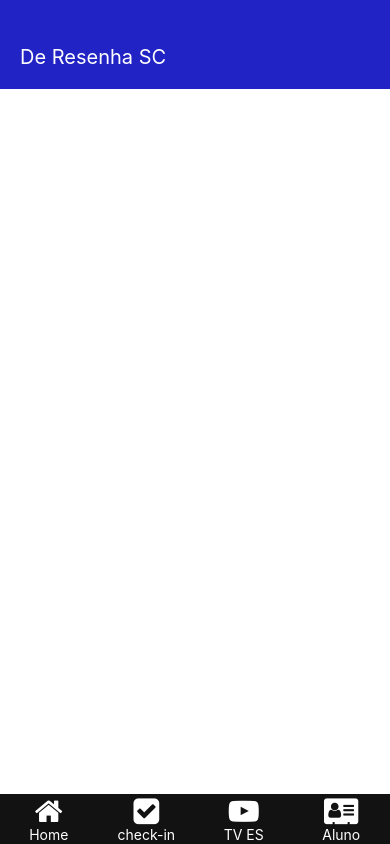
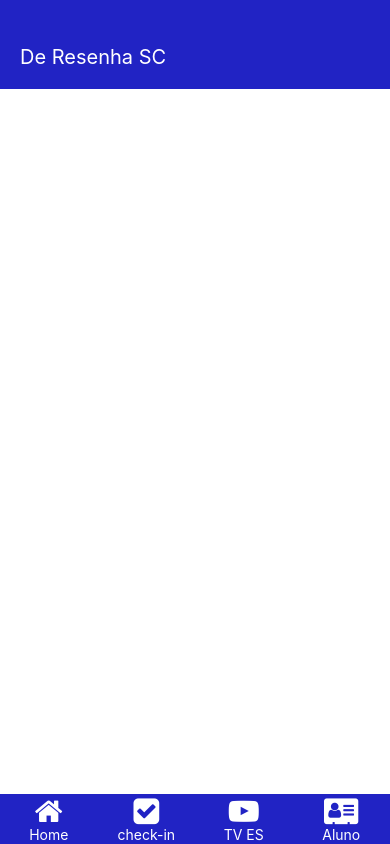
Before and after one commit to ramonabreu-data/DeResenha_App, a React Native app in the folder de_resenhaApp/: screen / in a window 390 px wide. Built offline with nearby package versions, Linux system fonts and the light colour scheme.

Commit message:
ajuste cor BottomBar

```diff
--- a/de_resenhaApp/components/BottomBar.js
+++ b/de_resenhaApp/components/BottomBar.js
@@ -31,7 +31,7 @@ const styles = StyleSheet.create({
     justifyContent: 'space-around',
     alignItems: 'center',
     height: 50, // Altura da barra
-    backgroundColor: '#121212', // Cor de fundo da barra
+    backgroundColor: '#2123c4', // Cor de fundo da barra
     position: 'absolute', // Define a barra como absoluta na parte inferior
     bottom: 0, // Alinha a barra na parte inferior
     width: '100%', // Faz a barra ocupar toda a largura
```
